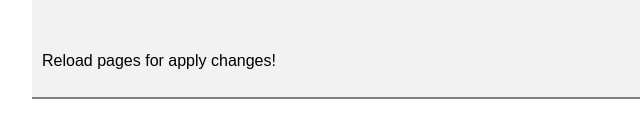
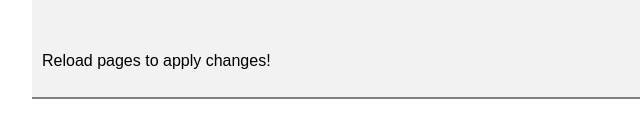
Before and after one commit to damage92/Slim-Scrollbar, a plain HTML site: page source/options.html in a window 1280 px wide. Shown: the part 405-542 px from the top of the page, 248-888 px from the left. Drawn offline with Linux system fonts and the light colour scheme.

Commit message:
better English.

```diff
--- a/source/options.html
+++ b/source/options.html
@@ -29,7 +29,7 @@
 	<a style="float:right" href="javascript:set_default('b_color')">[set to default value]</a><br>
 	<br>
 	<br>
-	<span id="alert">Reload pages for apply changes!</span>
+	<span id="alert">Reload pages to apply changes!</span>
 	</p>
 </div>
 
```
